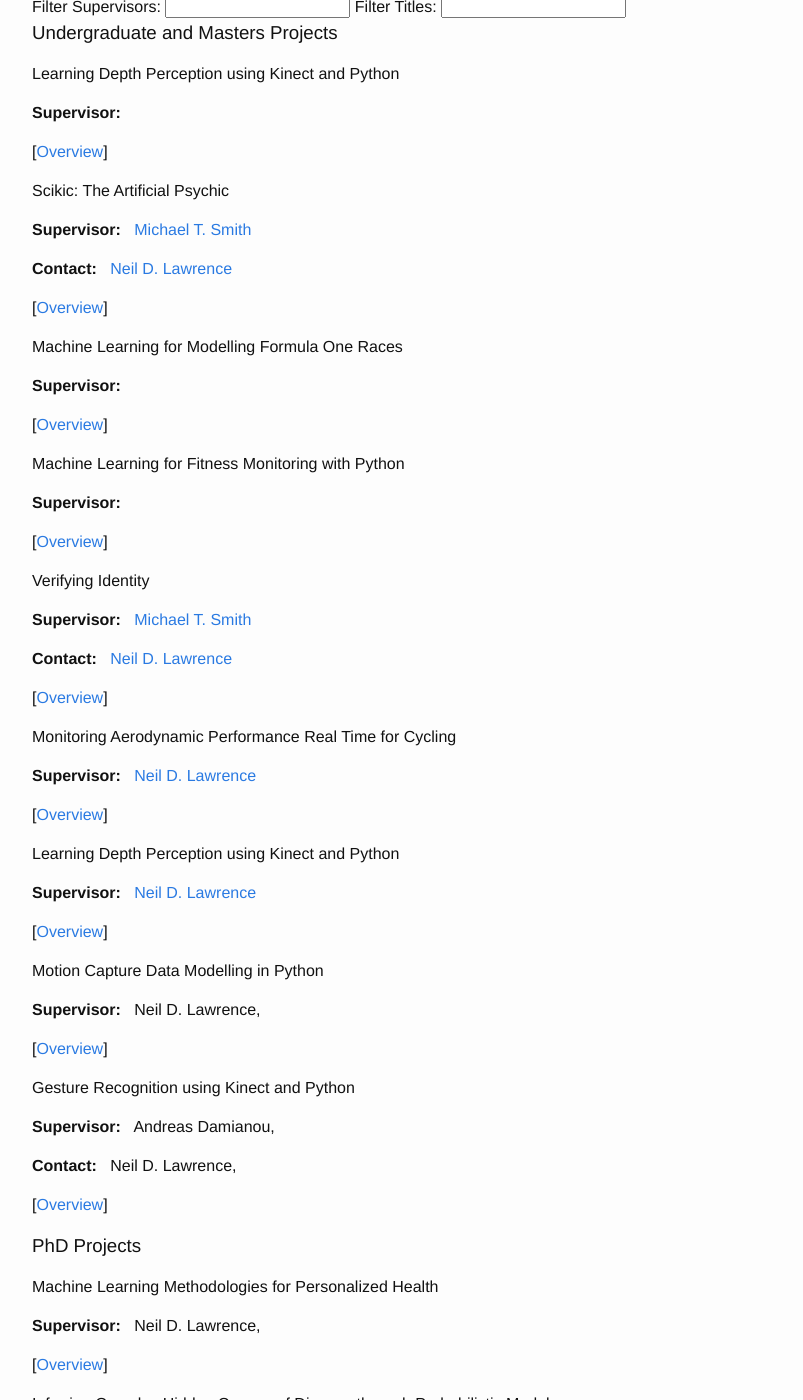
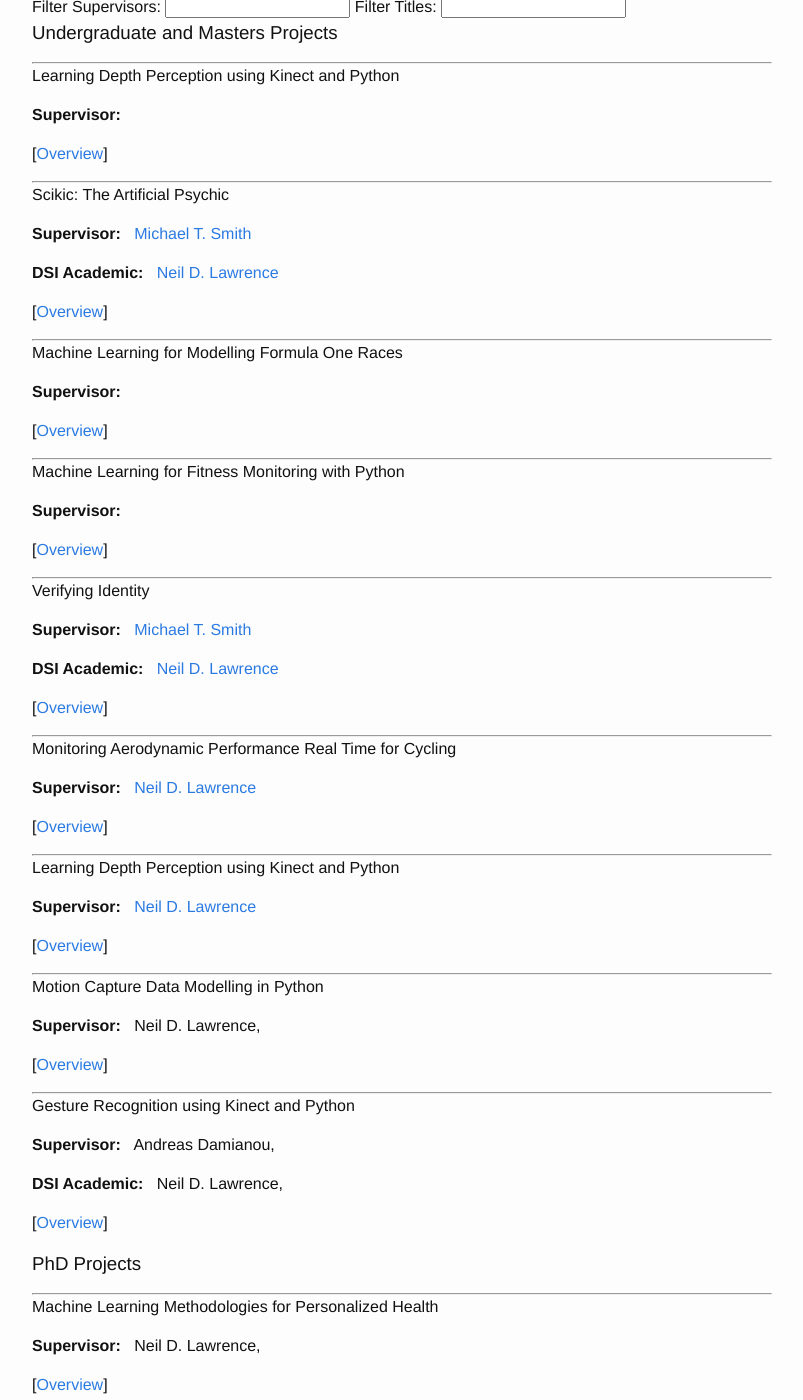
Before and after one commit to mlatcl/internalprojects, a Jekyll site: the page built from index.html, in a window 1280 px wide and 1400 px high, scrolled down 286 px. Shown: the whole window, without its empty margins (238-1041 px from the left). Built offline with Jekyll 4.4.1, drawn with Linux system fonts in a browser that asks for light colours; nearby versions of some CDN libraries.

Commit message:
Update index of DSI projects

```diff
--- a/_includes/project_list.html
+++ b/_includes/project_list.html
@@ -1,5 +1,6 @@
+<hr>
 <div class="paper">
-  <h4 class="title">{{ post.title }}</h4>
+  <p class="title">{{ post.title }}</p>
   <p class="details">
     <span class="supervisors">
       <b>Supervisor:</b>&nbsp;&nbsp;{% for person in post.supervisors %}
@@ -8,7 +9,7 @@
     </span>
   </p>
   {% if post.contact %}
-  <p><b>Contact:</b>&nbsp;&nbsp;
+  <p><b>DSI Academic:</b>&nbsp;&nbsp;
     {% for person in post.contact %}
     {% include person.html %}&nbsp;&nbsp;
     {% endfor %}
```
